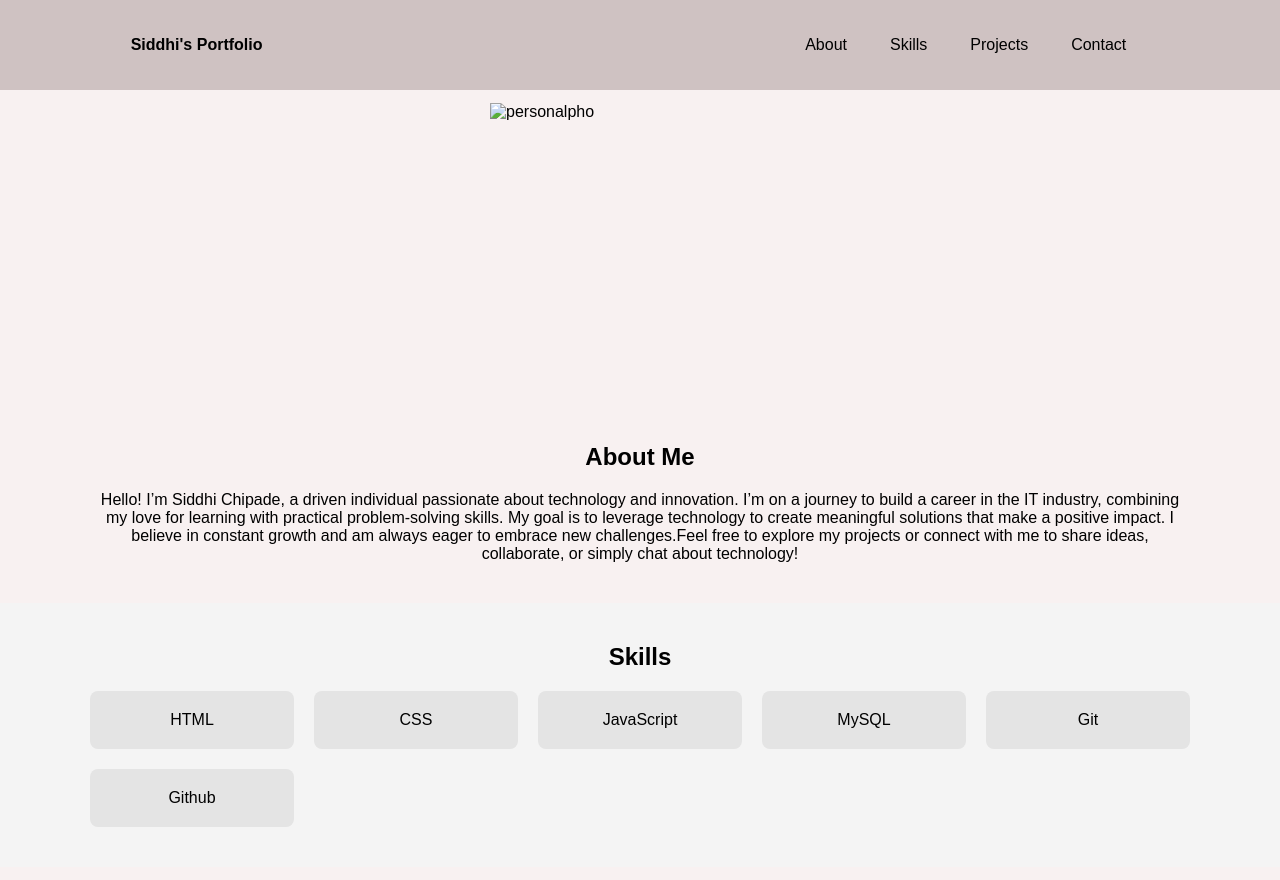
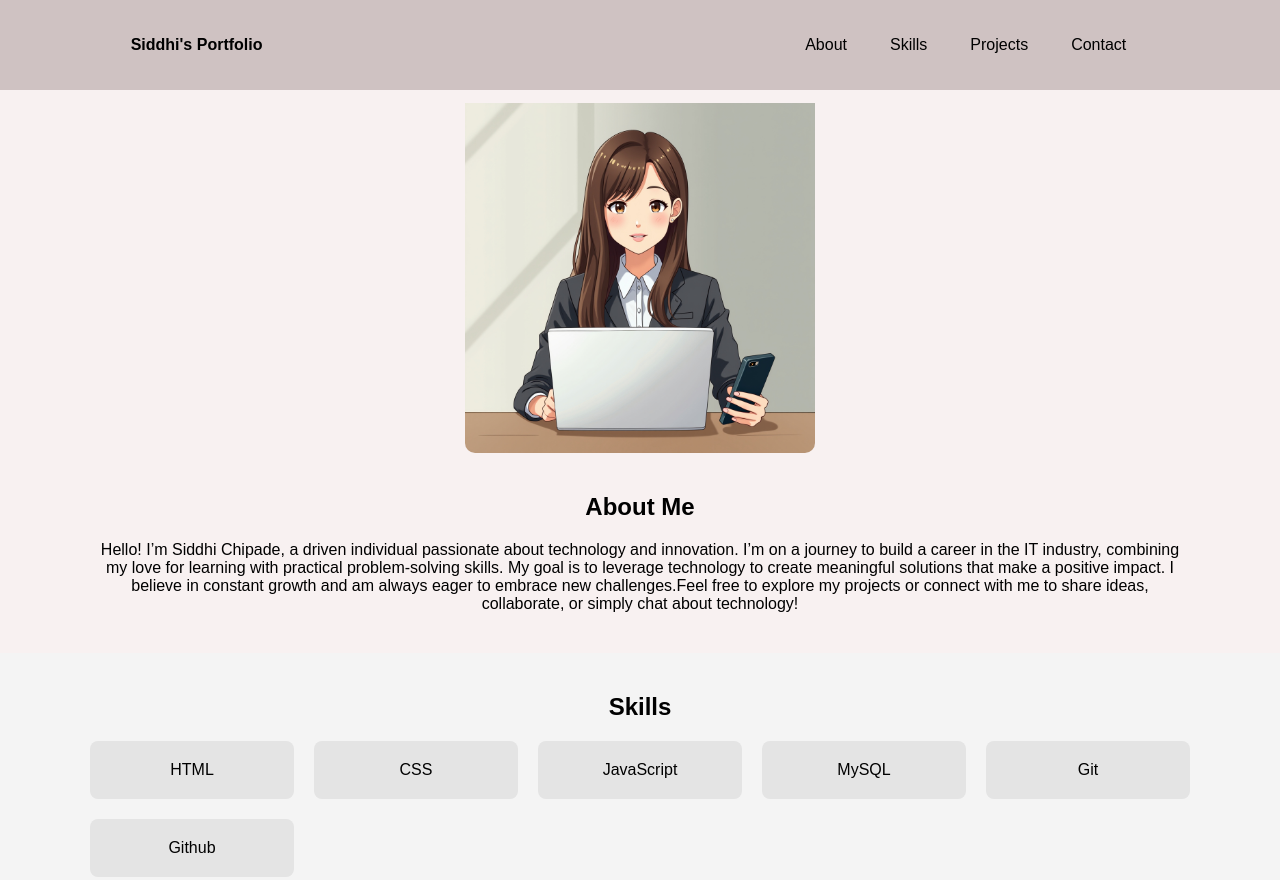
Before and after one commit to Siddhichipade/Portfolio_site, a plain HTML site: page index.html in a window 1280 px wide. Shown: the top 880 px of the page. Drawn offline with Linux system fonts and the light colour scheme.

Commit message:
thrid commit

```diff
--- a/index.html
+++ b/index.html
@@ -112,7 +112,8 @@
 
 <body>
 
-    <img src="Photo1.jpge" alt="personalpho" width="300" height="300">
+    <img src="photo1.jpeg" alt="Girl" width="350" height="350">
+
     <section id="about" style="padding: 40px 20px;">
         <div style="max-width: 1100px; margin: auto;">
             <h2 style="text-align: center; margin-bottom: 20px;">About Me</h2>
```
Also changed, not shown: photo1.jpeg (added).
